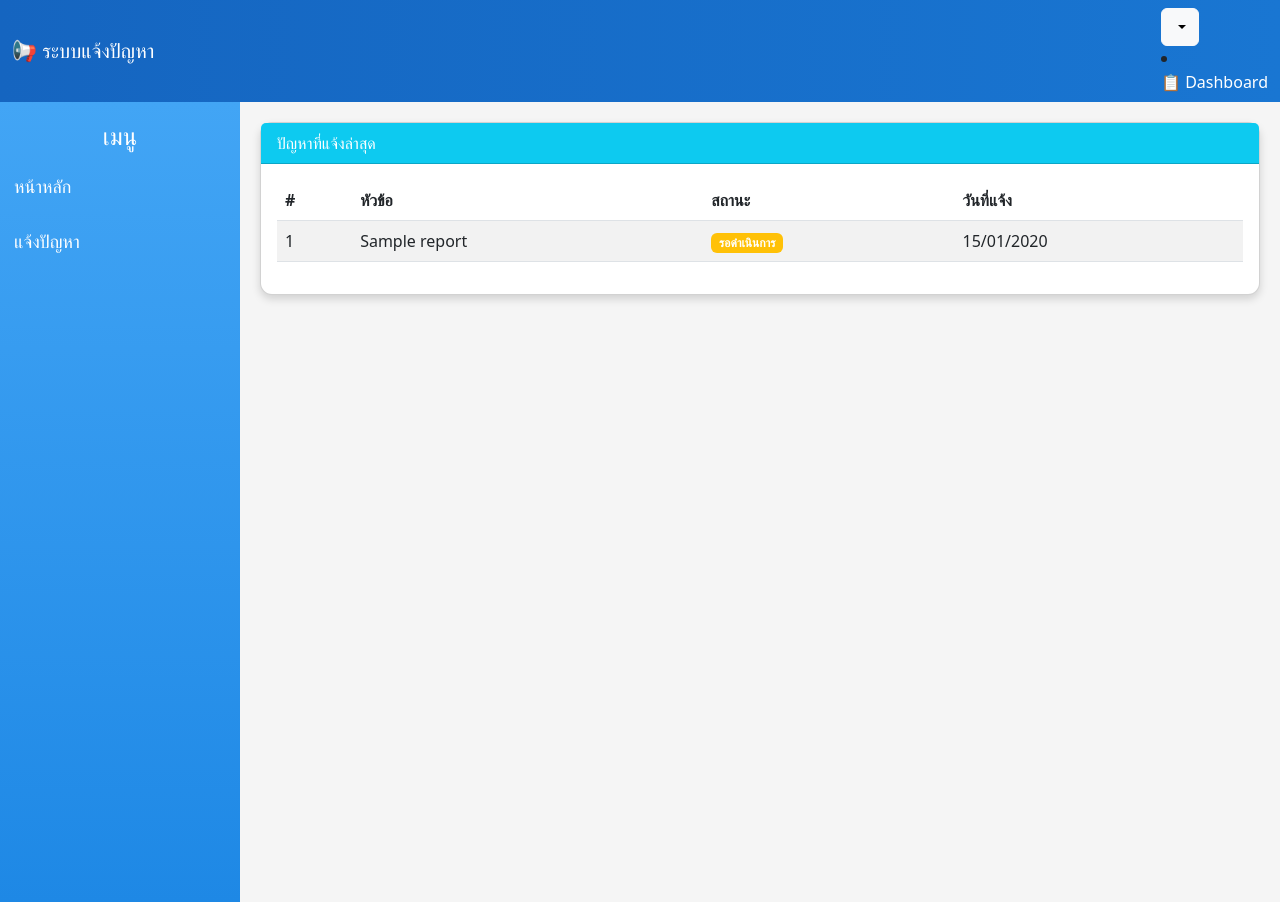
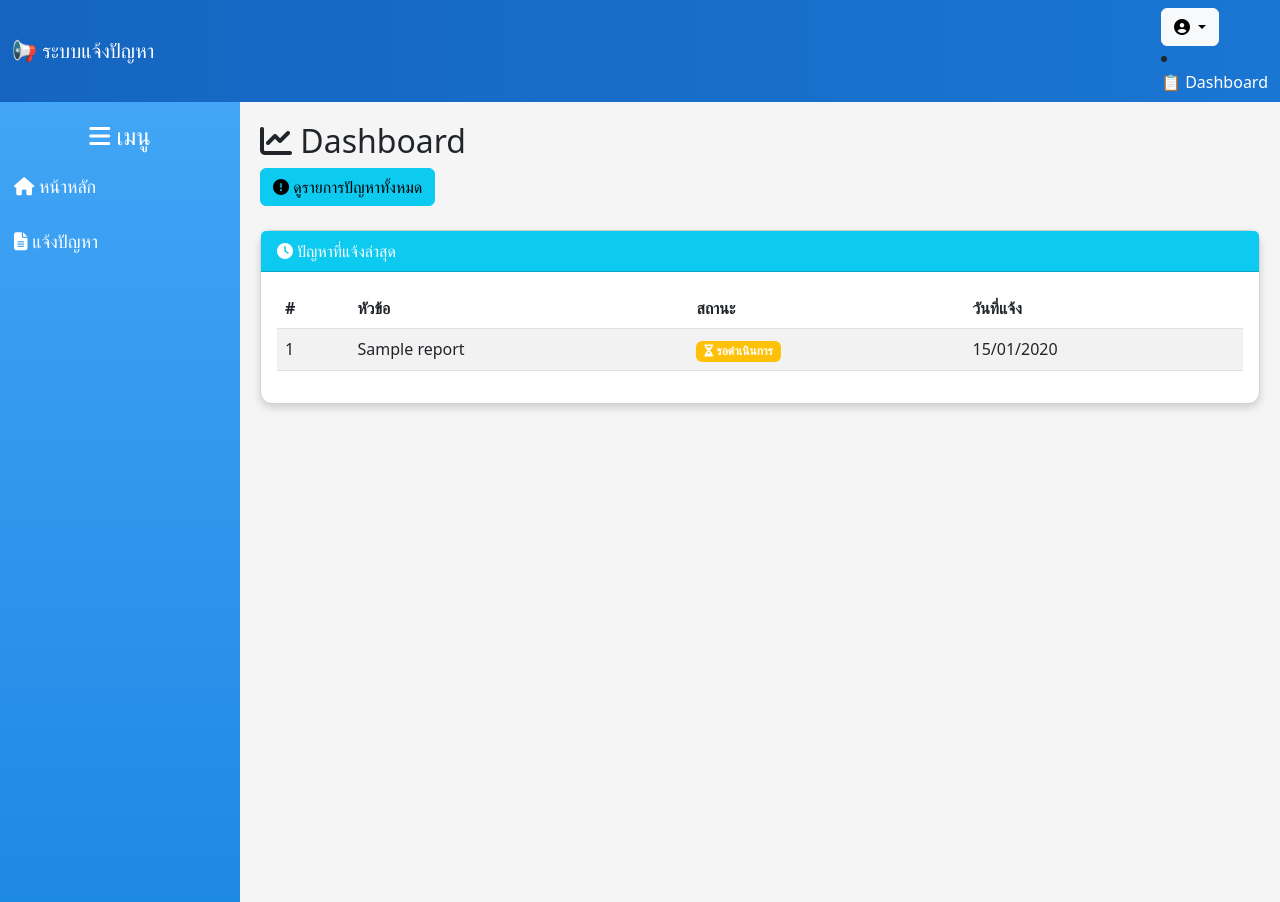
Before and after one commit to Achira03/Flask_Project, a Python web app: template Flask_project/templates/dashboard.html in a window 1280 px wide. Run offline with Jinja, Linux system fonts and the light colour scheme; the template is opened without the code that fills it: most values are stand-ins (such as "Sample title", 1, 10 or a date in 2020).

Commit message:
function for see problem

```diff
--- a/Flask_project/templates/dashboard.html
+++ b/Flask_project/templates/dashboard.html
@@ -5,6 +5,7 @@
     <meta name="viewport" content="width=device-width, initial-scale=1.0">
     <title>Dashboard | ระบบแจ้งปัญหาภายในคณะ</title>
     <link href="https://cdn.jsdelivr.net/npm/bootstrap@5.3.0/dist/css/bootstrap.min.css" rel="stylesheet">
+    <link rel="stylesheet" href="https://cdnjs.cloudflare.com/ajax/libs/font-awesome/6.4.2/css/all.min.css">
     <style>
         /* Navbar */
         .navbar {
@@ -96,6 +97,13 @@
 
     <!-- Main Content -->
     <div class="content">
+        <h2><i class="fas fa-chart-line"></i> Dashboard</h2>
+
+        <!-- ปุ่มไปยังหน้าปัญหาทั้งหมด -->
+        <a href="{{ url_for('issues') }}" class="btn btn-info mb-4">
+            <i class="fas fa-exclamation-circle"></i> ดูรายการปัญหาทั้งหมด
+        </a>
+
 
         <!-- Table for Latest Reports -->
         <div class="card">
```
